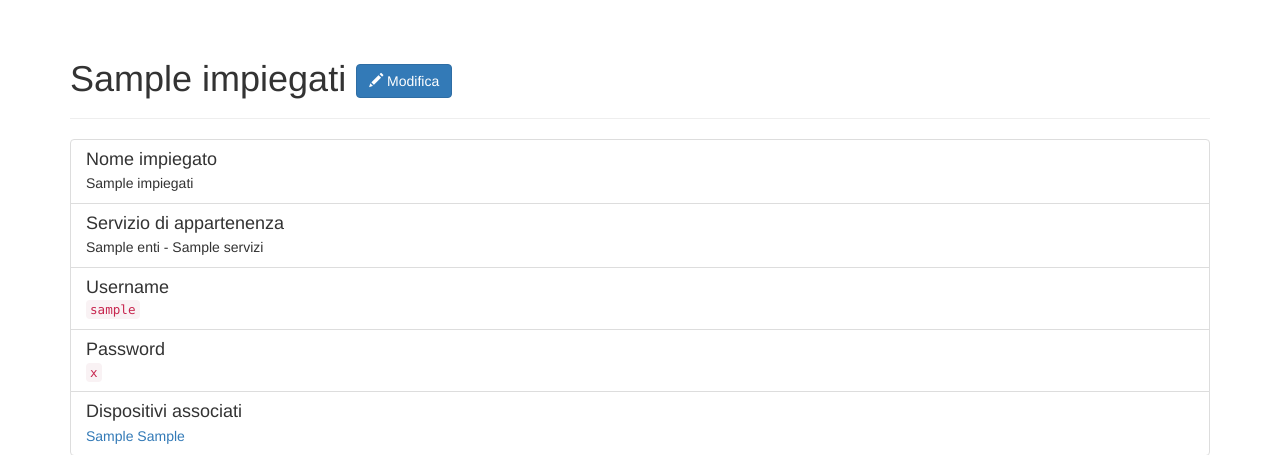
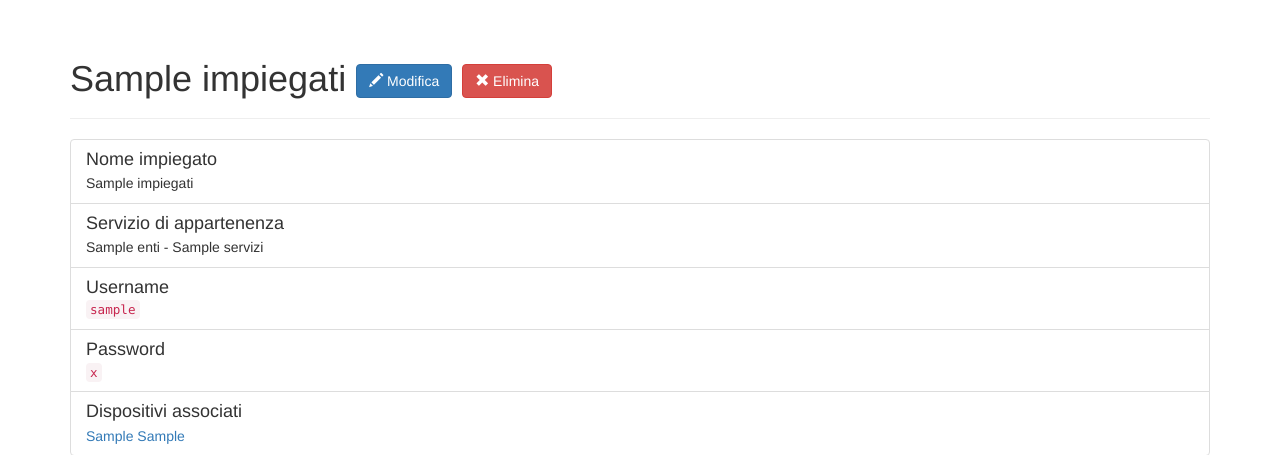
Before and after one commit to Steffo99/estus, a Flask app: page /imp_details/1 in a window 1280 px wide. Shown: the part 51-506 px from the top of the page. Run offline with Flask 2, Linux system fonts and the light colour scheme; the visitor is signed in with stand-in values (Sample User, id 1); tables that the repository leaves empty hold one stand-in row (values such as "Sample post"); some libraries are stand-ins or nearby versions.

Commit message:
Add delete button on the details page

```diff
--- a/templates/dispositivo/details.htm
+++ b/templates/dispositivo/details.htm
@@ -6,6 +6,9 @@
             {{ disp }}
             <a href="/disp_show/{{ disp.did }}" class="btn btn-primary">
                 <span class="glyphicon glyphicon-pencil"></span> Modifica
+            </a>
+            <a href="/disp_del/{{ disp.did }}" class="btn btn-danger">
+                <span class="glyphicon glyphicon-remove"></span> Elimina
             </a>
         </h1>
     </div>
--- a/templates/impiegato/details.htm
+++ b/templates/impiegato/details.htm
@@ -5,7 +5,10 @@
         <h1>
             {{ impiegato }}
             <a href="/imp_show/{{ impiegato.iid }}" class="btn btn-primary">
-                <span class="glyphicon glyphicon-pencil" aria-hidden="true"></span> Modifica
+                <span class="glyphicon glyphicon-pencil"></span> Modifica
+            </a>
+            <a href="/imp_del/{{ impiegato.nid }}" class="btn btn-danger">
+                <span class="glyphicon glyphicon-remove"></span> Elimina
             </a>
         </h1>
     </div>
--- a/templates/ordine/details.htm
+++ b/templates/ordine/details.htm
@@ -6,6 +6,9 @@
             {{ ordine }}
             <a href="/ordine_show/{{ ordine.oid }}" class="btn btn-primary">
                 <span class="glyphicon glyphicon-pencil" aria-hidden="true"></span> Modifica
+            </a>
+            <a href="/ordine_del/{{ ordine.oid }}" class="btn btn-danger">
+                <span class="glyphicon glyphicon-remove"></span> Elimina
             </a>
         </h1>
     </div>
```
